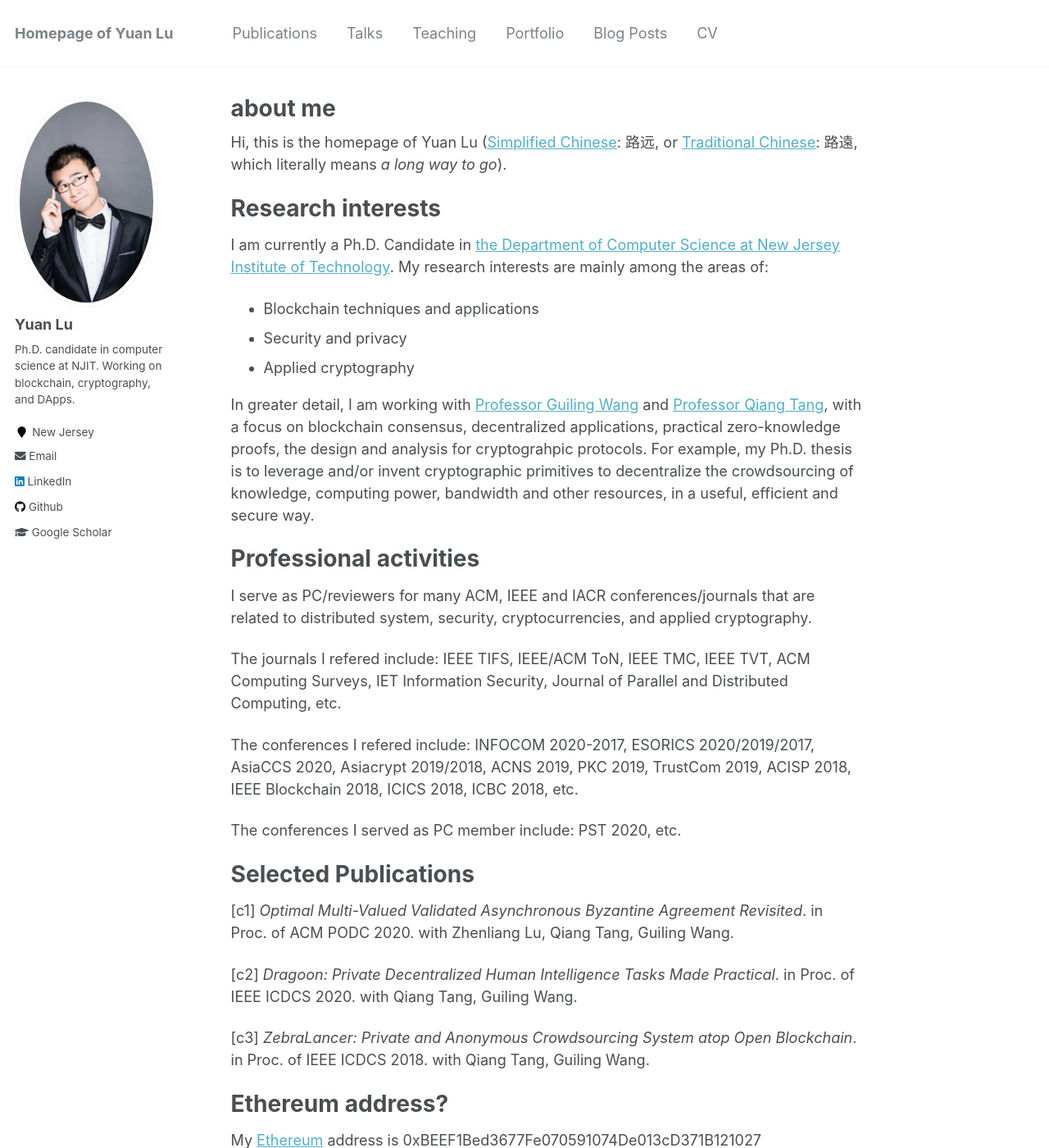
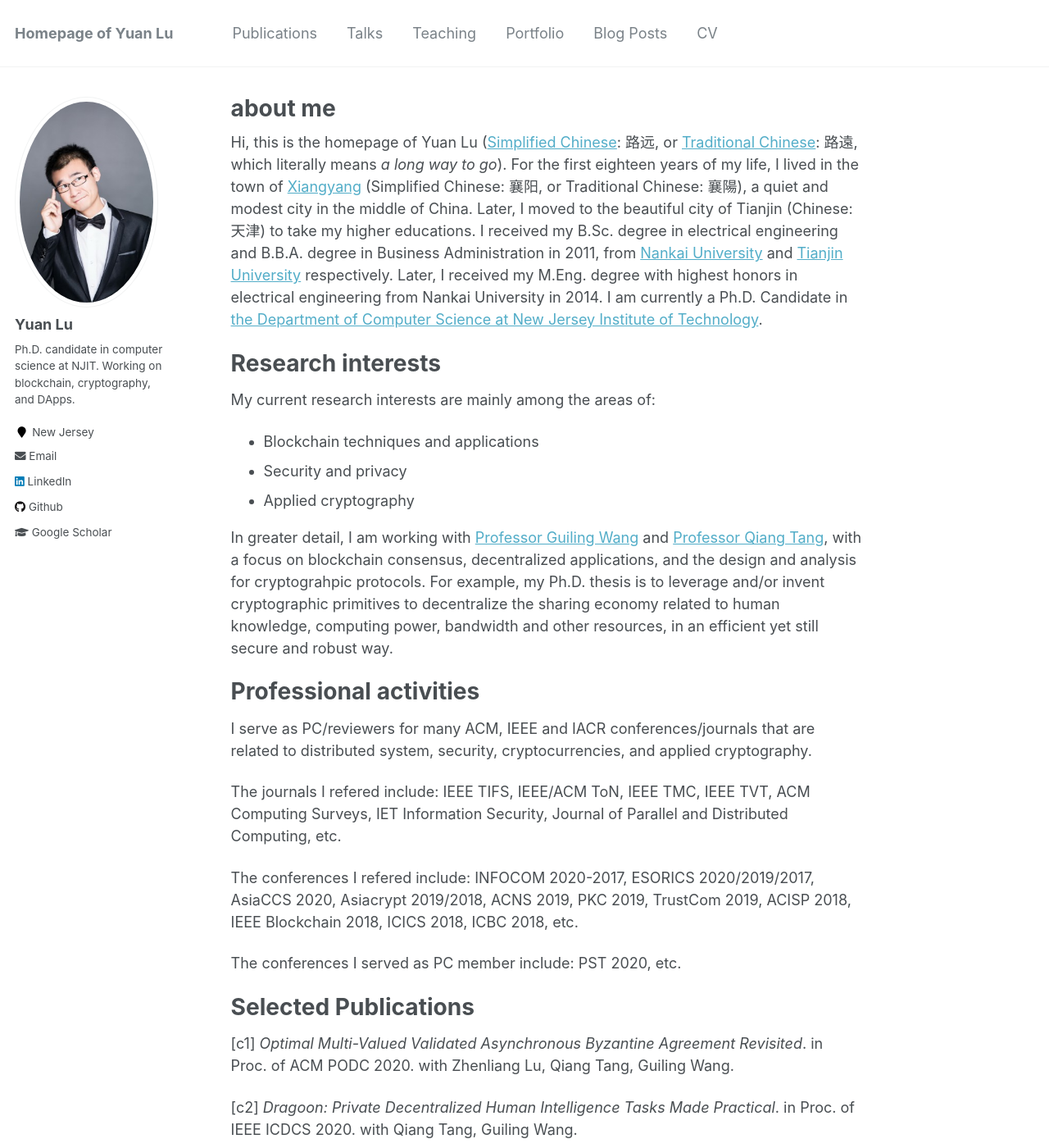
Before and after one commit to yylluu/yylluu.github.io, a Jekyll site: the page built from _pages/about.md, in a window 1280 px wide and 1400 px high. Shown: the whole window at 82% size. Built offline with Jekyll 4.4.1, drawn with Linux system fonts in a browser that asks for light colours; some of the changed text lies outside the part shown.

Commit message:
Update about.md

```diff
--- a/_pages/about.md
+++ b/_pages/about.md
@@ -8,17 +8,18 @@ redirect_from:
   - /about.html
 ---
 
-Hi, this is the homepage of Yuan Lu ([Simplified Chinese](https://en.wikipedia.org/wiki/Simplified_Chinese_characters): 路远, or [Traditional Chinese](https://en.wikipedia.org/wiki/Traditional_Chinese_characters): 路遠, which literally means *a long way to go*).
+Hi, this is the homepage of Yuan Lu ([Simplified Chinese](https://en.wikipedia.org/wiki/Simplified_Chinese_characters): 路远, or [Traditional Chinese](https://en.wikipedia.org/wiki/Traditional_Chinese_characters): 路遠, which literally means *a long way to go*). For the first eighteen years of my life, I lived in the town of [Xiangyang](https://en.wikipedia.org/wiki/Xiangyang) (Simplified Chinese: 襄阳, or Traditional Chinese: 襄陽), a quiet and modest city in the middle of China. Later, I moved to the beautiful city of Tianjin (Chinese: 天津) to take my higher educations. I received my B.Sc. degree in electrical engineering and B.B.A. degree in Business Administration in 2011, from [Nankai University](https://en.wikipedia.org/wiki/Nankai_University) and [Tianjin University](https://en.wikipedia.org/wiki/Tianjin_University) respectively. Later, I received my M.Eng. degree with highest honors in electrical engineering from Nankai University in 2014. I am currently a Ph.D. Candidate in [the Department of Computer Science at New Jersey Institute of Technology](https://cs.njit.edu/).
+
 
 
 Research interests
 ======
-I am currently a Ph.D. Candidate in [the Department of Computer Science at New Jersey Institute of Technology](https://cs.njit.edu/). My research interests are mainly among the areas of:
+My current research interests are mainly among the areas of:
 - Blockchain techniques and applications
 - Security and privacy
 - Applied cryptography
 
-In greater detail, I am working with [Professor Guiling Wang](https://web.njit.edu/~gwang/) and [Professor Qiang Tang](https://web.njit.edu/~qiang/), with a focus on blockchain consensus, decentralized applications, practical zero-knowledge proofs, the design and analysis for cryptograhpic protocols. For example, my Ph.D. thesis is to leverage and/or invent cryptographic primitives to decentralize the crowdsourcing of knowledge, computing power, bandwidth and other resources, in a useful, efficient and secure way.
+In greater detail, I am working with [Professor Guiling Wang](https://web.njit.edu/~gwang/) and [Professor Qiang Tang](https://web.njit.edu/~qiang/), with a focus on blockchain consensus, decentralized applications, and the design and analysis for cryptograhpic protocols. For example, my Ph.D. thesis is to leverage and/or invent cryptographic primitives to decentralize the sharing economy related to human knowledge, computing power, bandwidth and other resources, in an efficient yet still secure and robust way.
 
 Professional activities
 ======
```
Also changed, not shown: other parts of _pages/about.md (+0 -3 lines).
